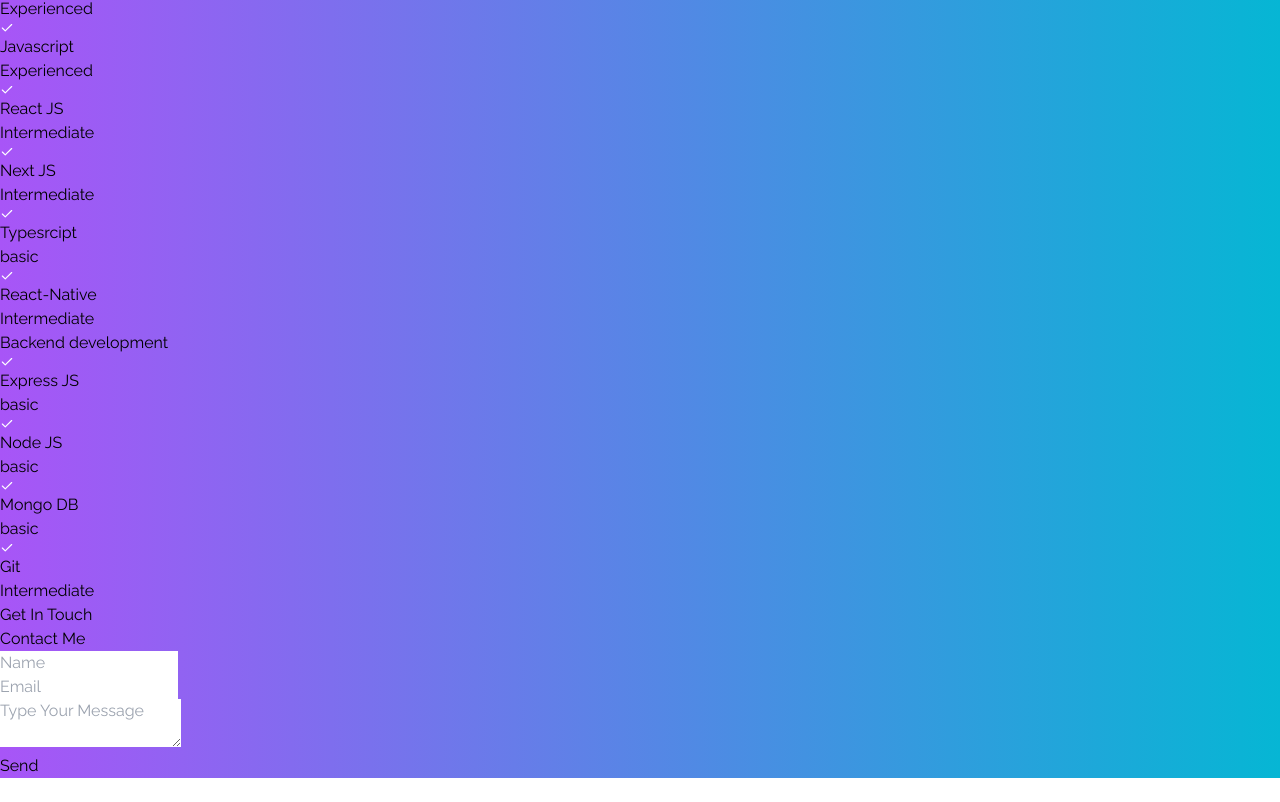
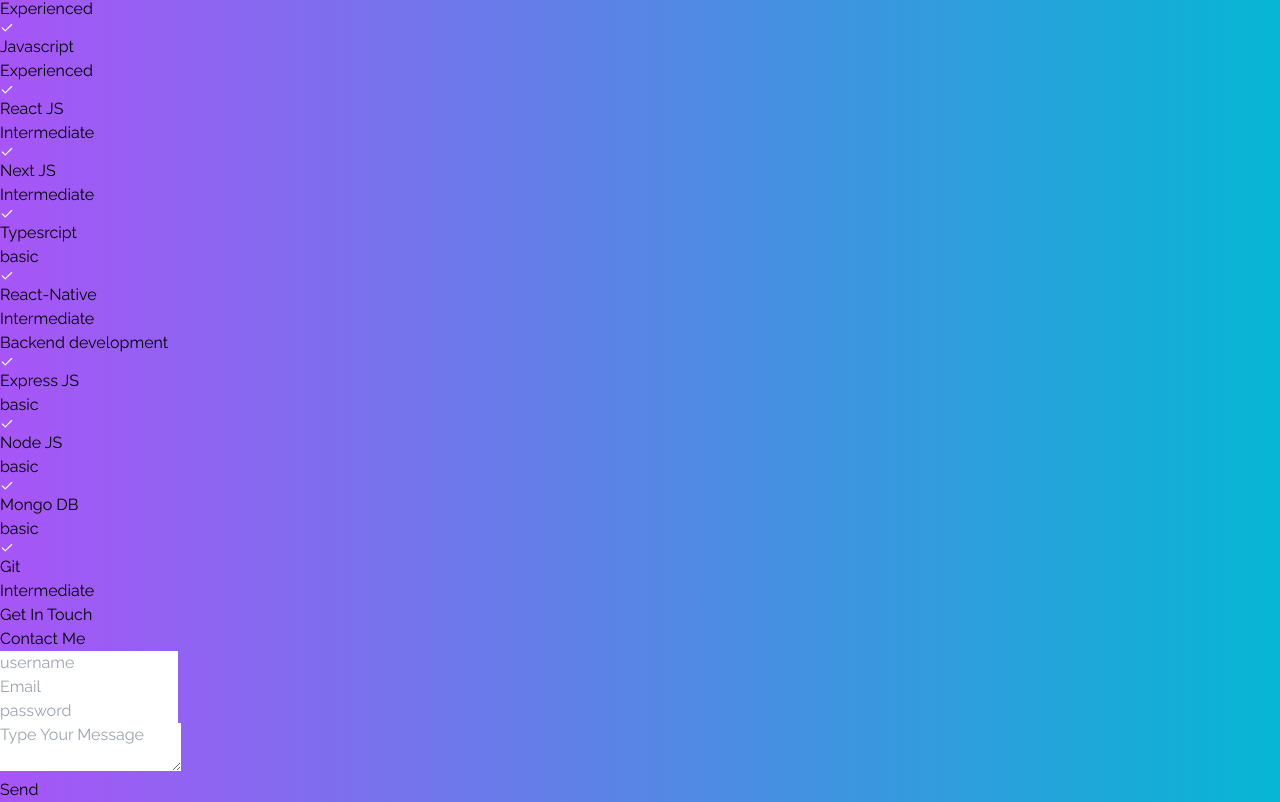
Before and after one commit to Muhammad-Nafees/Nafees_Portfolio_Nextjs, a Next.js app: page / in a window 1280 px wide. Shown: the part 2960-3762 px from the top of the page. Before the commit the page ends 3738 px from the top, so only its background shows below. Built offline with nearby package versions, Linux system fonts and the light colour scheme.

Commit message:
axios-api-register

```diff
--- a/Components/contact/MainContentContact.jsx
+++ b/Components/contact/MainContentContact.jsx
@@ -4,14 +4,16 @@ import CustomInput from "../reusable_components/CustomInput";
 import { Formik } from "formik";
 
 const MainContentContact = () => {
+
   const initialValues = {
-    name: "",
     email: "",
-    textArea: "",
+    password:"",
+    username: "",
+    role: "",
   };
 
   const handleSubmitFunc = async (values) => {
-    console.log("valuesName", values);
+    console.log(values);
   };
 
   return (
@@ -35,17 +37,19 @@ const MainContentContact = () => {
               <h1 className="text-white font-bold text-4xl">Contact Me</h1>
             </div>
 
+
             <div className="py-12">
               <form onSubmit={handleSubmit}>
 
                 <CustomInput
-                  placeHolder={"Name"}
-                  value={values.name}
-                  error={errors.name}
-                  onChangeInputValue={handleChange("name")}
+                  placeHolder={"username"}
+                  value={values.username}
+                  error={errors.username}
+                  onChangeInputValue={handleChange("username")}
                   onBlur={handleBlur}
-                  touched={touched.name}
+                  touched={touched.username}
                 />
+
                 <CustomInput
                   placeHolder={"Email"}
                   value={values.email}
@@ -55,19 +59,28 @@ const MainContentContact = () => {
                   onBlur={handleBlur}
                 />
 
+                <CustomInput
+                  placeHolder={"password"}
+                  value={values.password}
+                  error={errors.password}
+                  touched={touched.password}
+                  onChangeInputValue={handleChange("password")}
+                  onBlur={handleBlur}
+                />
+
                 <div className="w-5/12 m-auto">
                   <div className="border border-gray-500 py-2 rounded-lg">
                     <textarea
-                      value={values.textArea}
-                      onChange={handleChange("textArea")}
+                      placeholder={"Type Your Message"}
+                      value={values.role}
+                      onChange={handleChange("role")}
                       onBlur={handleBlur}
-                      placeholder={"Type Your Message"}
                       className="pl-3 h-32 bg-transparent border-none outline-none w-11/12 resize-none"
                     />
                   </div>
 
-                  {errors.textArea && touched.textArea && (
-                    <p className="text-red-600">{errors.textArea}</p>
+                  {errors.role && touched.role && (
+                    <p className="text-red-600">{errors.role}</p>
                   )}
                 </div>
               </form>
--- a/package.json
+++ b/package.json
@@ -11,6 +11,7 @@
   "dependencies": {
     "@emailjs/browser": "^4.3.3",
     "aos": "^2.3.4",
+    "axios": "^1.6.8",
     "formik": "^2.4.5",
     "framer-motion": "^11.0.28",
     "next": "14.1.4",
--- /dev/null
+++ b/services/auth/endpoints/index.js
@@ -0,0 +1,2 @@
+export const host_url = "http://api.freeapi.app/api/v1/";
+export const register_endpoint = "users/register/";
--- a/validation/validation.js
+++ b/validation/validation.js
@@ -13,6 +13,8 @@ export const contactFormSchema = Yup.object().shape({
       'Must be a valid email',
     )
     .matches(/^[^\s]+$/, 'Email cannot contain spaces'),
-    textArea:Yup.string().
+    role:Yup.string().
+    required("Message is required"),
+    password:Yup.string().
     required("Message is required"),
 })
```
Also changed, not shown: services/auth/index.js (added, +11 -0 lines), 1 other file (tests, documents, lock files or other folders).
